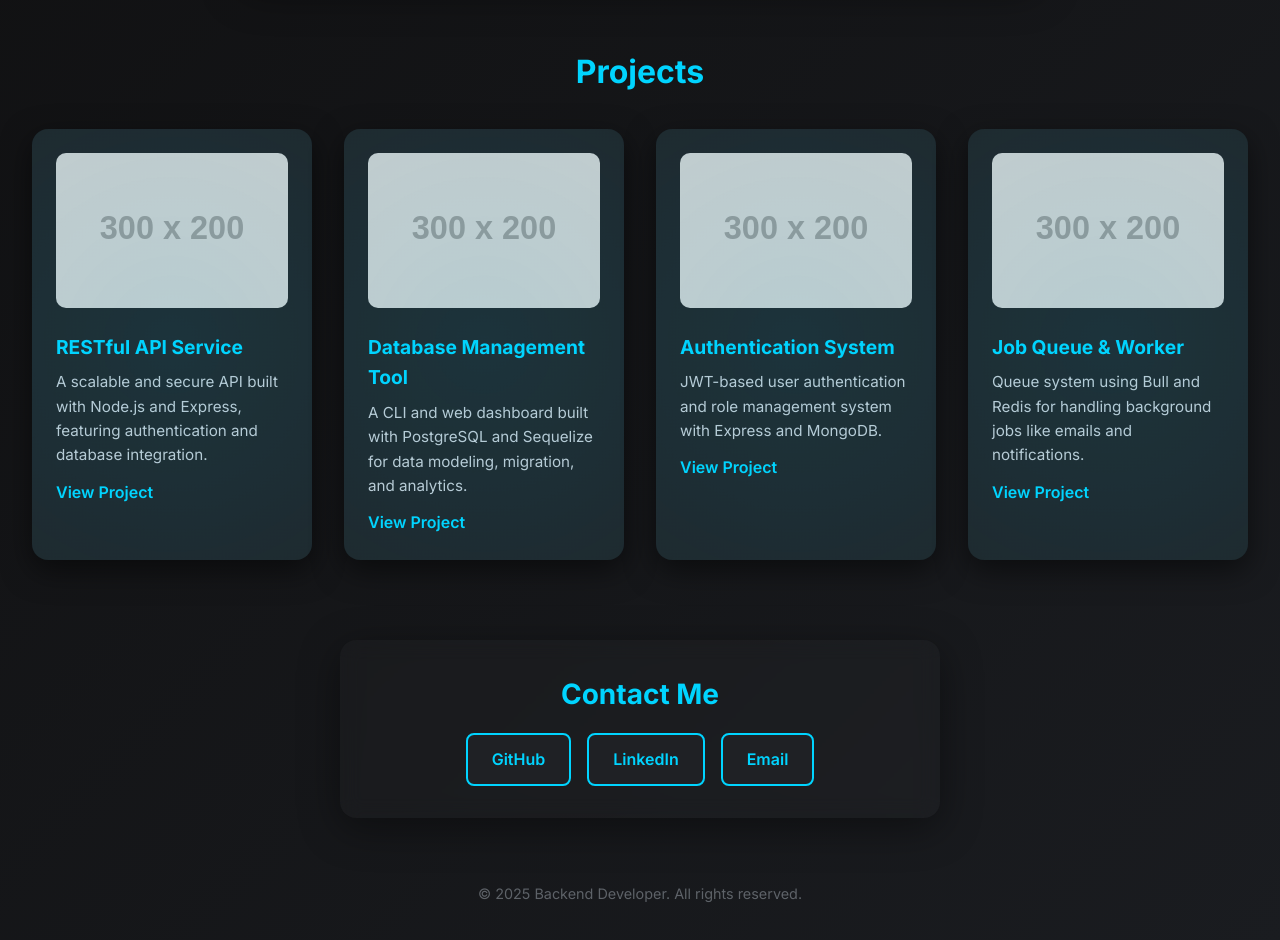
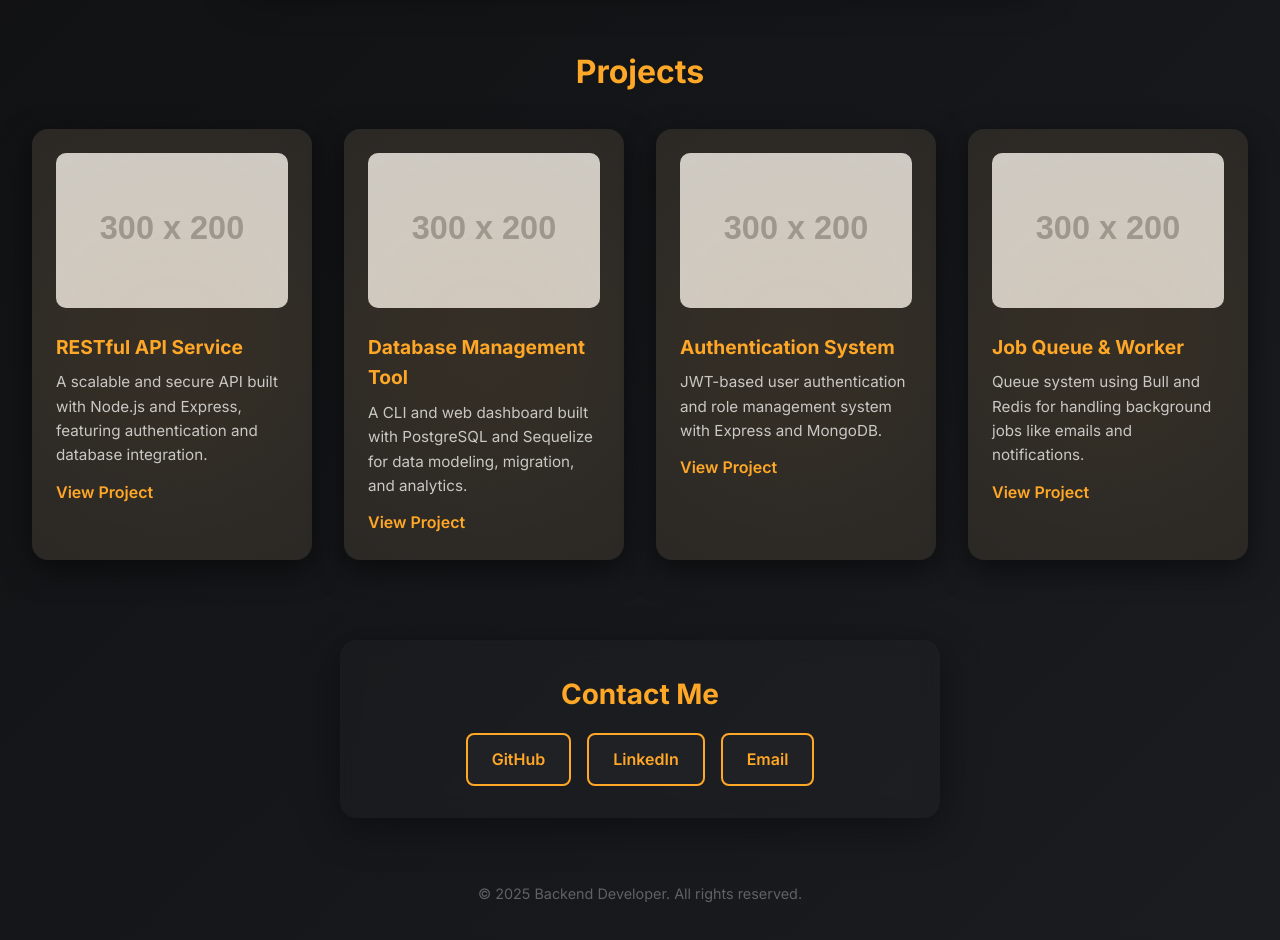
Before and after one commit to louis23412/louis23412.github.io, a plain HTML site: page index.html in a window 1280 px wide. Shown: the part 600-1540 px from the top of the page. Drawn offline with Linux system fonts and the light colour scheme; placeholder pictures from the web are drawn by us.

Commit message:
orange layout

```diff
--- a/styles.css
+++ b/styles.css
@@ -26,8 +26,8 @@ body {
   height: 120px;
   border-radius: 50%;
   margin-bottom: 1rem;
-  border: 3px solid #00d4ff;
-  box-shadow: 0 0 10px rgba(0, 212, 255, 0.6);
+  border: 3px solid #ffa726;
+  box-shadow: 0 0 10px rgba(255, 167, 38, 0.6);
   animation: float 6s ease-in-out infinite;
 }
 
@@ -55,7 +55,7 @@ body {
 }
 
 .about h2 {
-  color: #00d4ff;
+  color: #ffa726;
   margin-bottom: 1rem;
   font-size: 1.75rem;
 }
@@ -76,7 +76,7 @@ body {
 .projects h2 {
   text-align: center;
   font-size: 2rem;
-  color: #00d4ff;
+  color: #ffa726;
   margin-bottom: 2rem;
 }
 
@@ -104,7 +104,7 @@ body {
   left: -50%;
   width: 200%;
   height: 200%;
-  background: radial-gradient(circle at center, rgba(0,212,255,0.1), transparent);
+  background: radial-gradient(circle at center, rgba(255,167,38,0.1), transparent);
   transform: rotate(25deg);
   animation: shimmer 8s infinite linear;
   pointer-events: none;
@@ -112,7 +112,7 @@ body {
 
 .project:hover {
   transform: translateY(-8px);
-  box-shadow: 0 15px 40px rgba(0, 212, 255, 0.3);
+  box-shadow: 0 15px 40px rgba(255, 167, 38, 0.3);
 }
 
 .project img {
@@ -122,7 +122,7 @@ body {
 }
 
 .project h3 {
-  color: #00d4ff;
+  color: #ffa726;
   margin-bottom: 0.5rem;
   font-size: 1.2rem;
 }
@@ -134,14 +134,14 @@ body {
 }
 
 .project a {
-  color: #00d4ff;
+  color: #ffa726;
   text-decoration: none;
   font-weight: 600;
   transition: color 0.2s ease;
 }
 
 .project a:hover {
-  color: #66e0ff;
+  color: #ffb74d;
 }
 
 .contact {
@@ -157,7 +157,7 @@ body {
 }
 
 .contact h2 {
-  color: #00d4ff;
+  color: #ffa726;
   margin-bottom: 1rem;
   font-size: 1.75rem;
 }
@@ -172,16 +172,16 @@ body {
 .contact-button {
   padding: 0.75rem 1.5rem;
   background-color: #1f2125;
-  color: #00d4ff;
+  color: #ffa726;
   font-weight: 600;
-  border: 2px solid #00d4ff;
+  border: 2px solid #ffa726;
   border-radius: 8px;
   text-decoration: none;
   transition: background 0.3s ease, color 0.3s ease;
 }
 
 .contact-button:hover {
-  background-color: #00d4ff;
+  background-color: #ffa726;
   color: #0f0f10;
 }
 
```
Also changed, not shown: 1 other file.
